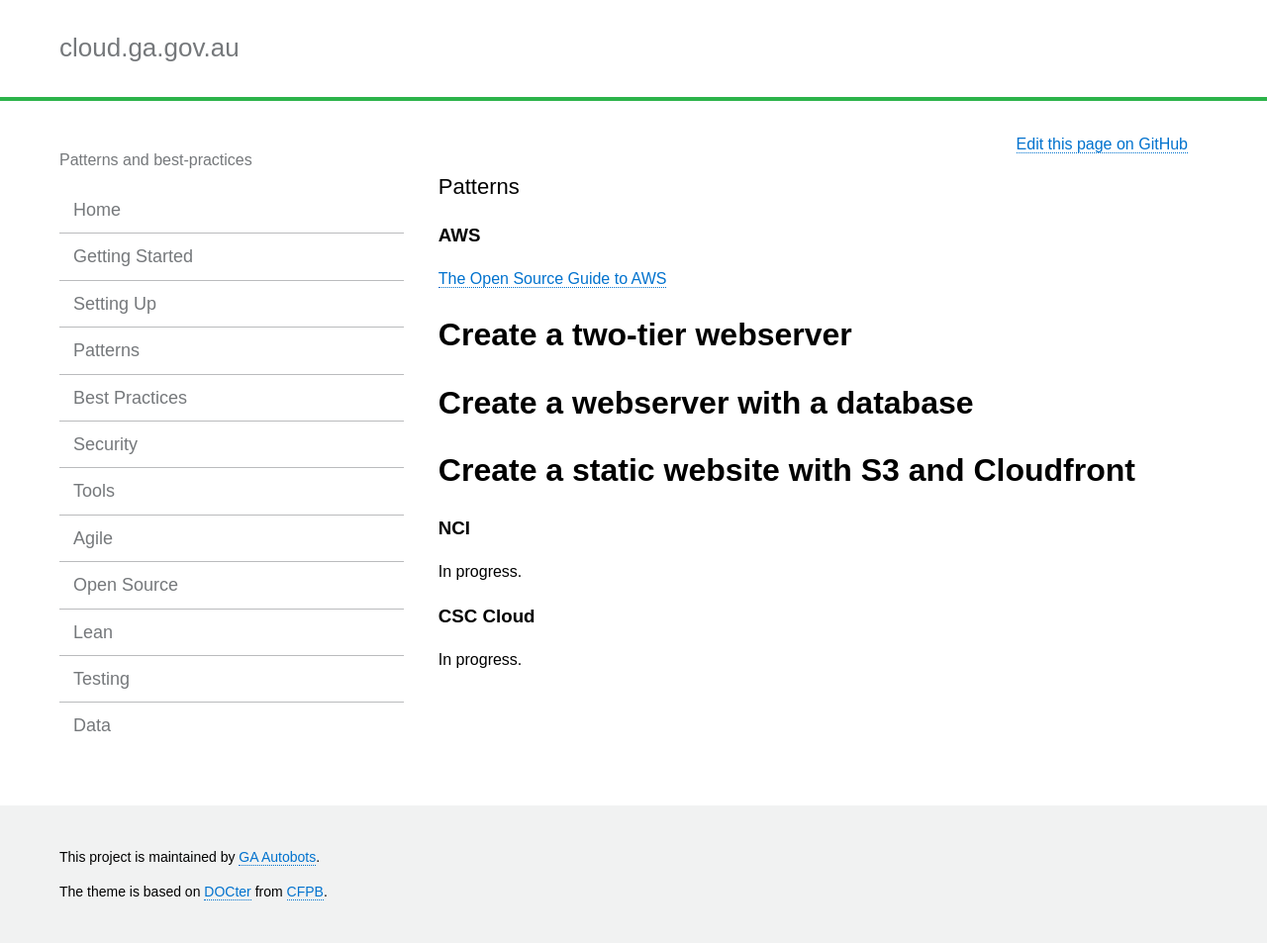
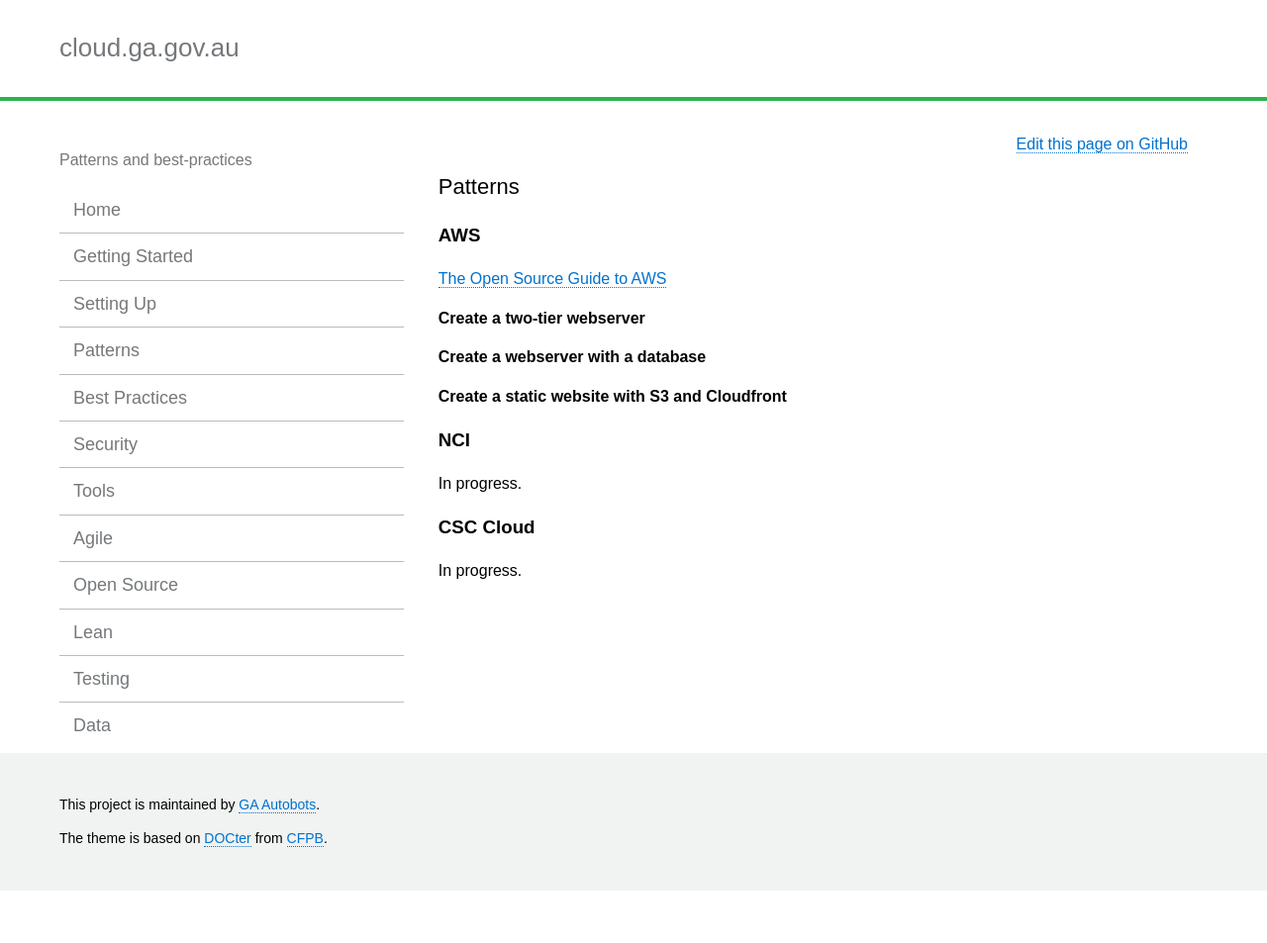
Before and after one commit to GeoscienceAustralia/cloud, a Jekyll site: the page built from docs/_pages/patterns_index.md, in a window 1280 px wide. Shown: the whole page at 99% size. Built offline with Jekyll 4.4.1, drawn with Linux system fonts in a browser that asks for light colours; after the commit the page ends 900 px from its top, so only the background shows below that.

Commit message:
Add emboldening

```diff
--- a/docs/_pages/patterns_index.md
+++ b/docs/_pages/patterns_index.md
@@ -8,11 +8,11 @@ permalink: patterns_index.html
 
 [The Open Source Guide to AWS](https://github.com/open-guides/og-aws/blob/master/README.md)
 
-# Create a two-tier webserver
+**Create a two-tier webserver**
 
-# Create a webserver with a database
+**Create a webserver with a database**
 
-# Create a static website with S3 and Cloudfront
+**Create a static website with S3 and Cloudfront**
 
 ### NCI
 
```
